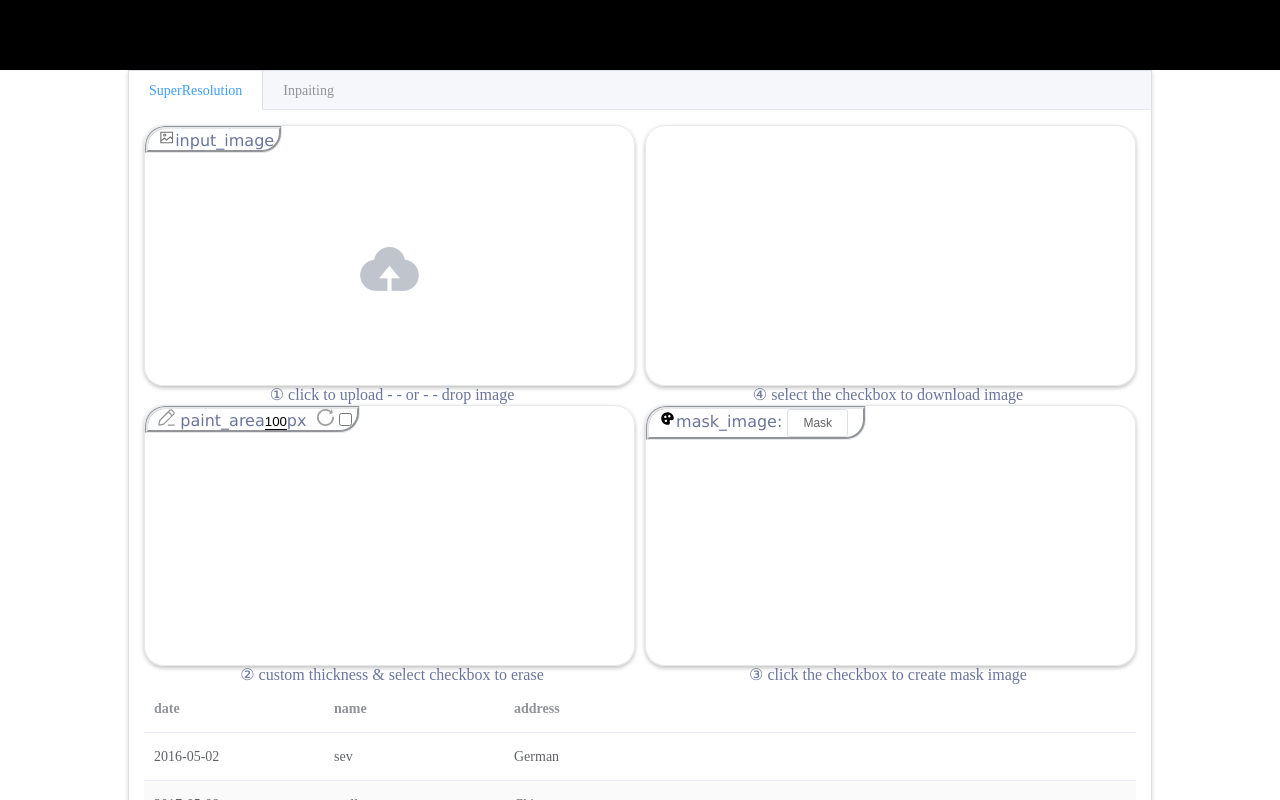
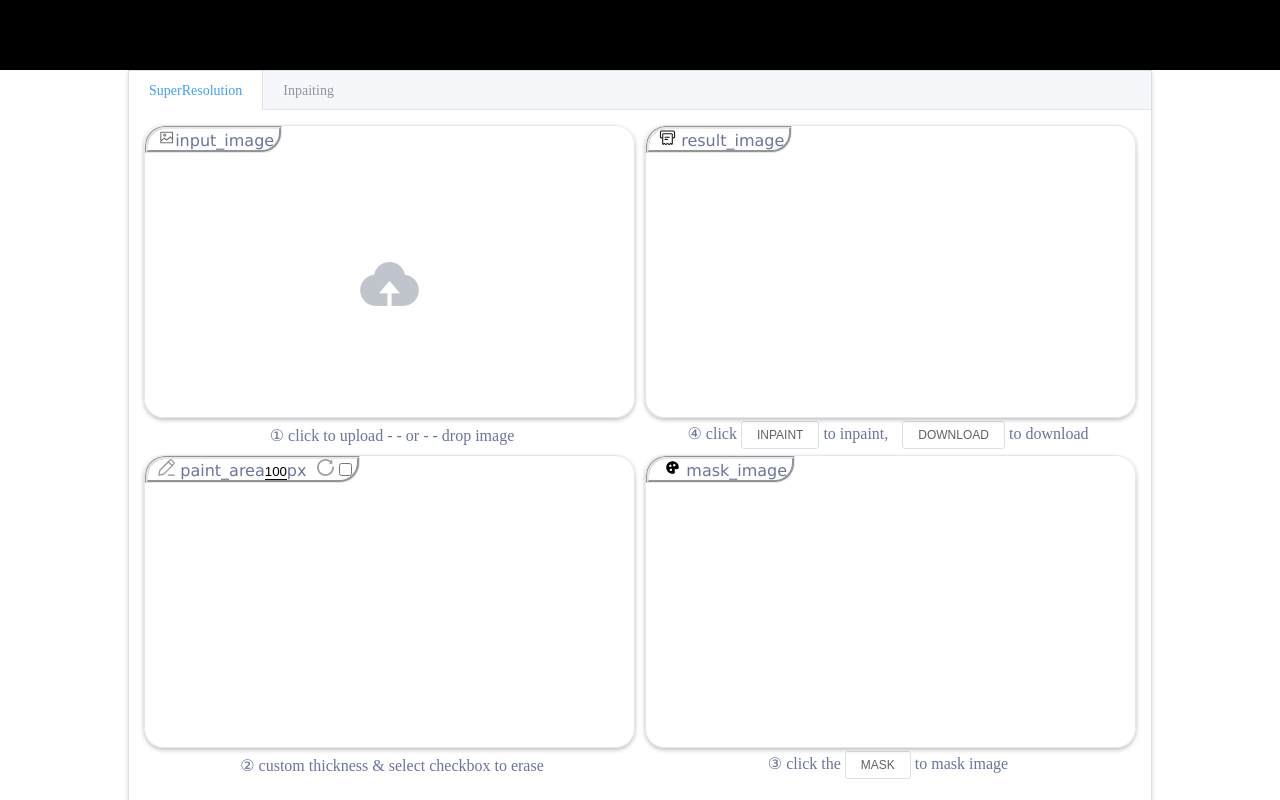
Before and after one commit to Hydrageno/gexplore, a Vue app: page / in a window 1280 px wide. Shown: the top 800 px of the page. Built offline with nearby package versions, Linux system fonts and the light colour scheme.

Commit message:
m-p: move button to description text area

```diff
--- a/src/components/function-unit/SuperResolution.vue
+++ b/src/components/function-unit/SuperResolution.vue
@@ -7,7 +7,12 @@
         </div>
         <div class="columnInterval">
             <div class="preImgDescriptionText">① click to upload - - or - - drop image</div>
-            <div class="resultImgDescriptionText">④ select the checkbox to download image</div>
+            <div class="resultImgDescriptionText">
+                ④ click
+                <el-button size="mini" @click="resultGenerator()">INPAINT</el-button>
+                to inpaint,
+                <el-button size="mini" @click="downloadResult()">DOWNLOAD</el-button>
+                 to download </div>
         </div>
         <div class="PMPair">
             <paint-img class="paintImgSRArea"></paint-img>
@@ -16,7 +21,10 @@
         </div>
         <div class="columnInterval">
             <div class="paintImgDescriptionText">② custom thickness & select checkbox to erase</div>
-            <div class="resultImgDescriptionText">③ click the checkbox to create mask image </div>
+            <div class="resultImgDescriptionText">
+                ③ click the
+                <el-button size="mini" @click="maskGenerator()">MASK</el-button>
+                to mask image </div>
         </div>
         <img-exaple-container class="imgExapleContainerSRArea"></img-exaple-container>
     </div>
@@ -46,6 +54,17 @@ export default{
           address: 'German'
         }]
       }
+    },
+    methods: {
+        resultGenerator: function(){
+            console.log("result")
+        },
+        downloadResult: function(){
+            console.log("download")
+        },
+        maskGenerator:function(){
+            console.log("mask")
+        }
     }
 }
 </script>
@@ -54,7 +73,7 @@ export default{
 .superResolutionArea{
     display: flex;  //using flex layout
     flex-direction: column;
-    height: 800px;  // limit height
+    height: 900px;  // limit height
     width: 100%;  // succeed width from parent element 'border-card'
     @imgAreaWidth: 49.5;  // each img area width
     @imgAreaHeight: 37;  // each img area height
@@ -89,7 +108,7 @@ export default{
     }
     .columnInterval{
         color: rgb(107,116,156);
-        flex: 3;
+        flex: 5;
         display: flex;
         flex-direction: row;
         justify-content: center;
@@ -100,7 +119,7 @@ export default{
         }
     }
     .imgExapleContainerSRArea{
-        flex:  100 - 2 * @imgAreaHeight - 2 * 3;
+        flex:  100 - 2 * @imgAreaHeight - 2 * 5;
         width: 100%;
     }
 }
--- a/src/components/img-container/MaskImg.vue
+++ b/src/components/img-container/MaskImg.vue
@@ -1,7 +1,9 @@
 <template>
     <div class="imgArea maskImgArea">
-        <user-guide>&nbsp;&nbsp;<img src="../../assets/mask.svg" height="17">mask_image:
-            <el-button size="mini" @click="maskGenerator()">Mask</el-button>&nbsp;&nbsp;&nbsp;
+        <user-guide>
+            &nbsp;&nbsp;
+            <img src="../../assets/mask.svg" height="17">
+            mask_image&nbsp;
         </user-guide>
     </div>
 </template>
@@ -13,11 +15,6 @@ export default{
     components: {
         UserGuide
     },
-    methods: {
-        maskGenerator:function(){
-            console.log("yes")
-        }
-    }
 }
 </script>
 
--- a/src/components/img-container/ResultImg.vue
+++ b/src/components/img-container/ResultImg.vue
@@ -1,10 +1,20 @@
 <template>
-    <div class="imgArea"></div>
+    <div class="imgArea resultImgArea">
+        <user-guide>
+            &nbsp;
+            <img src="../../assets/download.svg" height="17">
+            result_image&nbsp;
+        </user-guide>
+    </div>
 </template>
 
 <script>
+import UserGuide from './UserGuide.vue';
 export default{
-    name: 'ResultImg'
+    name: 'ResultImg',
+    components: {
+        UserGuide
+    },
 }
 </script>
 
```
Also changed, not shown: src/assets/download.svg (added).
